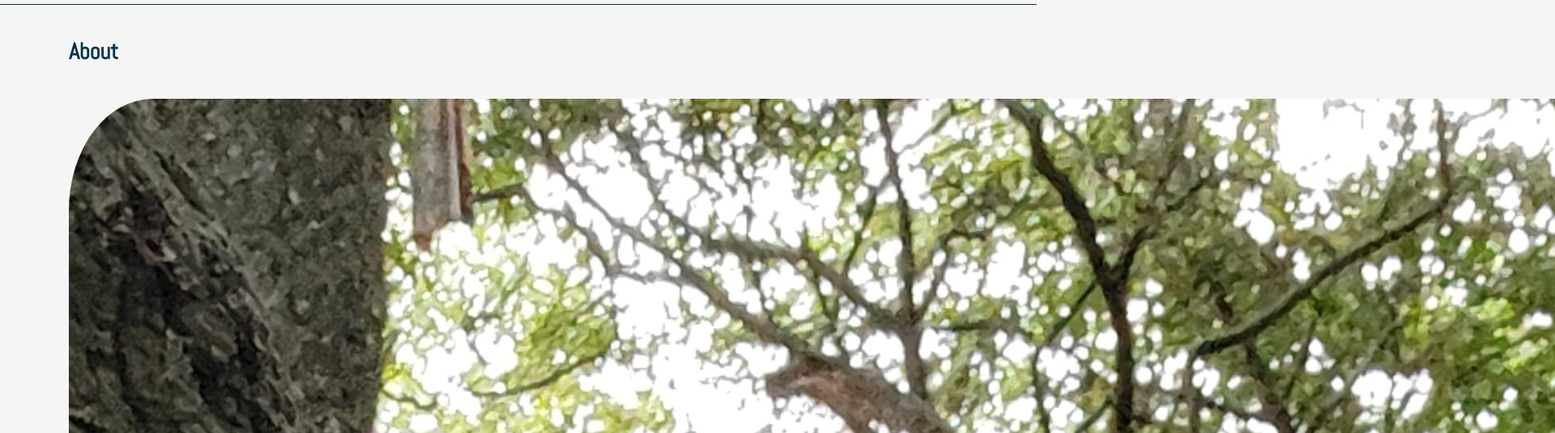
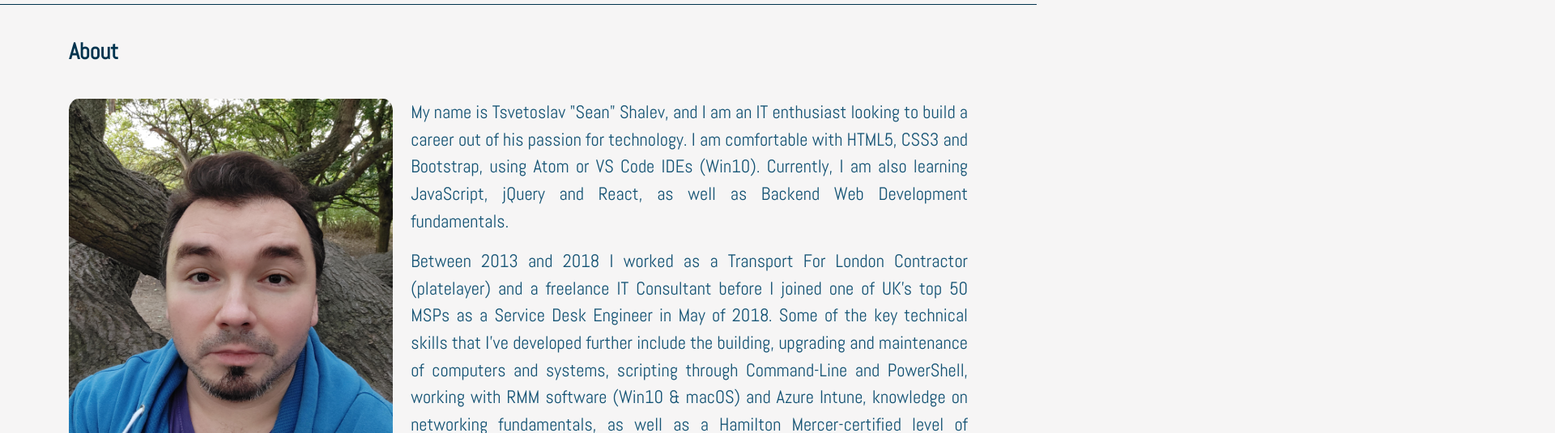
Before and after one commit to MrBr1ghtsid3/cv2022, a plain HTML site: page index.html in a window 1280 px wide. Shown: the part 81-616 px from the top of the page at 81% size, 1920 px wide, since content can reach past the window. Drawn offline with nearby package versions, Linux system fonts and the light colour scheme.

Commit message:
Update sizing of image

```diff
--- a/index.html
+++ b/index.html
@@ -61,7 +61,7 @@
     <div class="container-md">
       <h3><strong>About</strong></h3>
       <br>
-      <img class="my-photo" src="Images/bio.jpg" alt="selfie of the creator of the page">
+      <img class="my-photo" src="Images/bio.jpg" alt="selfie of the creator of the page" width="400px" height="500px">
       <p>My name is Tsvetoslav "Sean" Shalev, and I am an IT enthusiast looking to build a career out of his passion for technology. I am comfortable with HTML5, CSS3 and Bootstrap, using Atom or VS Code IDEs (Win10). Currently, I am also learning JavaScript, jQuery and React, as well as Backend Web Development fundamentals.</p>
       <p>Between 2013 and 2018 I worked as a Transport For London Contractor (platelayer) and a freelance IT Consultant before I joined one of UK's top 50 MSPs as a Service Desk Engineer in May of 2018. Some of the key technical skills that I've developed further include the building, upgrading and maintenance of computers and systems, scripting through Command-Line and PowerShell, working with RMM software (Win10 & macOS) and Azure Intune, knowledge on networking fundamentals, as well as a Hamilton Mercer-certified level of customer service. I also possess soft skills such as excellent teamwork, process-adherence and time-management using workloads' prioritisation to meet and improve on SLAs.</p>
       <p>As a firm believer in civilised discourse and collaborative effort, my goal is to secure a front-end web developer role with a team of good people, so I can continue to expand on my technical capabilities and support a career as an IT professional.</p>
```
